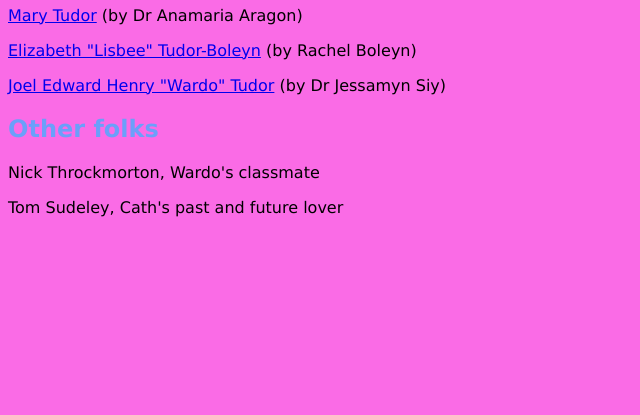
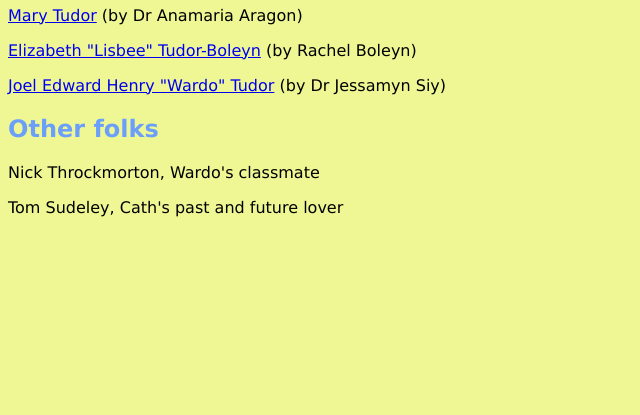
Before and after one commit to marciazimmerman/TudorAU, a plain HTML site: page index.html in a window 1280 px wide. Shown: the part 385-800 px from the top of the page, without its empty margins (0-640 px from the left). Drawn offline with Linux system fonts and the light colour scheme.

Commit message:
Update tudorAUstyle.css

```diff
--- a/tudorAUstyle.css
+++ b/tudorAUstyle.css
@@ -1,5 +1,5 @@
 body {
-	background-color: #fa6be6;
+	background-color: #eff794;
 	height: 100%;
 	width: 100%;
 }
```
